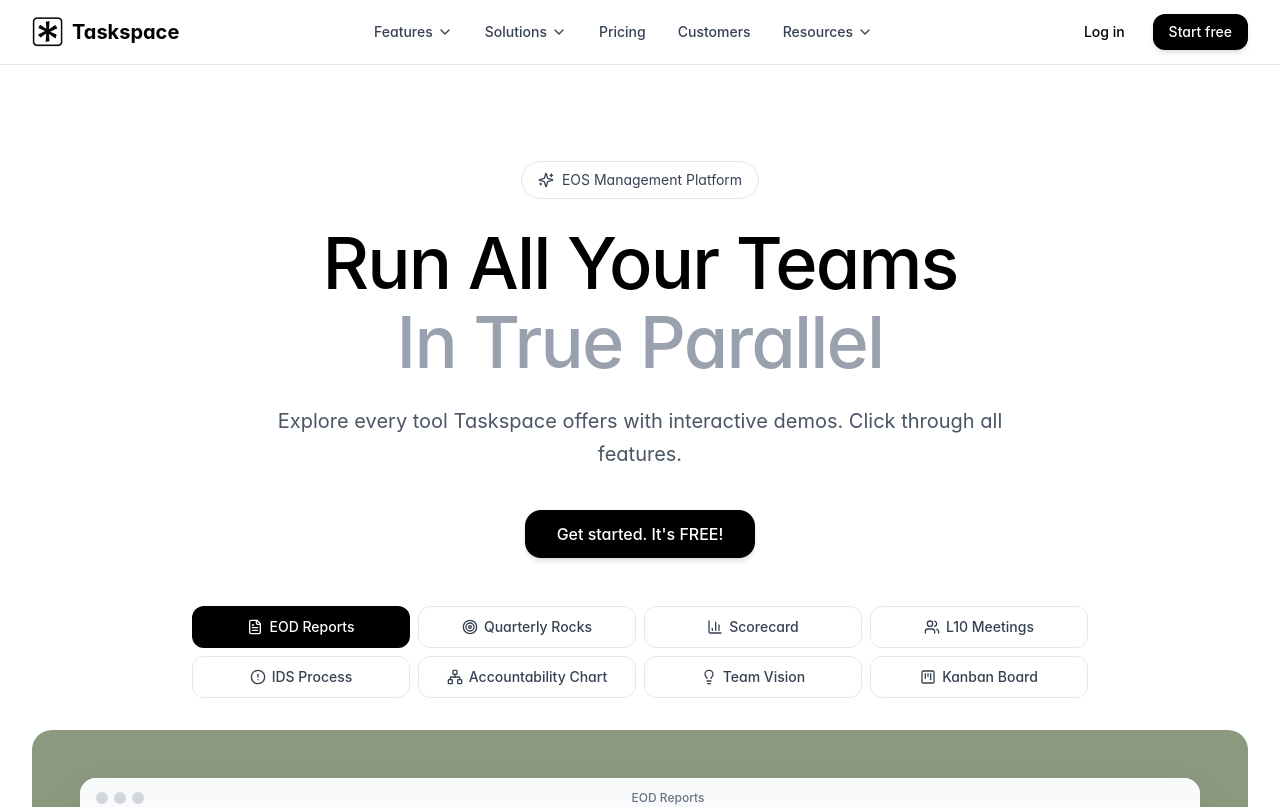
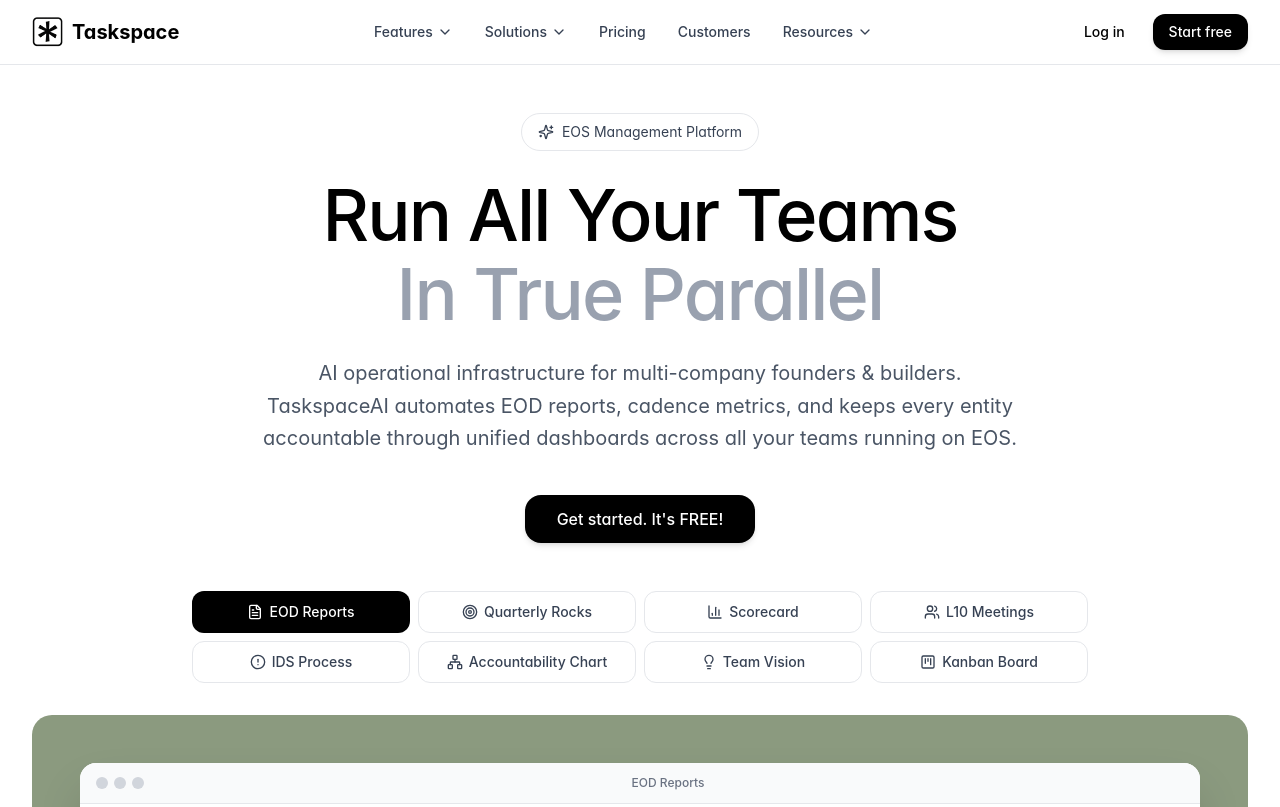
Before and after one commit to adamwolfe2/taskspace, a Next.js app: page / in a window 1280 px wide. Shown: the top 807 px of the page. Built offline with nearby package versions, Linux system fonts and the light colour scheme.

Commit message:
Reduce top spacing by half (pt-24 to pt-12) and restore original body copy

```diff
--- a/app/(marketing)/page.tsx
+++ b/app/(marketing)/page.tsx
@@ -48,7 +48,7 @@ function HeroSection() {
   const isInView = useInView(ref, { once: true, margin: "-100px" })
 
   return (
-    <section ref={ref} className="pt-24 pb-20 bg-white">
+    <section ref={ref} className="pt-12 pb-20 bg-white">
       <div className="max-w-7xl mx-auto px-4 sm:px-6 lg:px-8">
         <div className="text-center mb-12">
           <motion.div
@@ -78,7 +78,7 @@ function HeroSection() {
             transition={{ duration: 0.6, delay: 0.2 }}
             className="text-base sm:text-xl text-gray-600 max-w-3xl mx-auto mb-10"
           >
-            Explore every tool Taskspace offers with interactive demos. Click through all features.
+            AI operational infrastructure for multi-company founders & builders. TaskspaceAI automates EOD reports, cadence metrics, and keeps every entity accountable through unified dashboards across all your teams running on EOS.
           </motion.p>
 
           <motion.div
```
